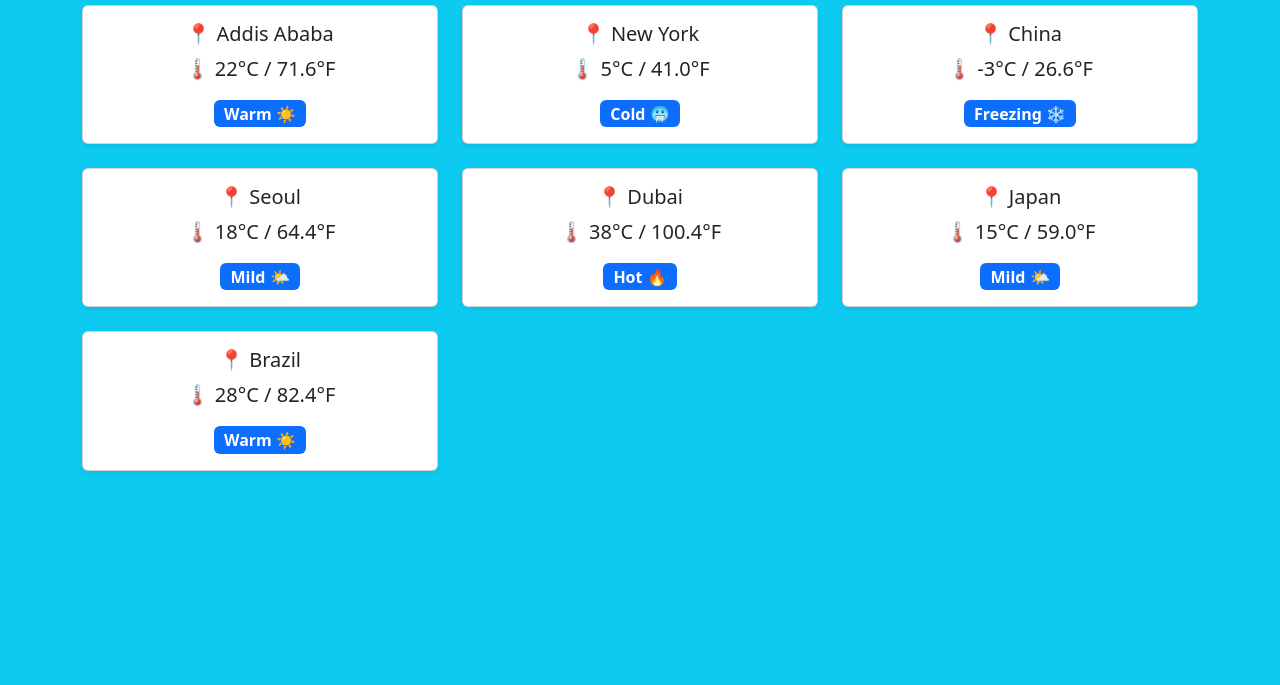
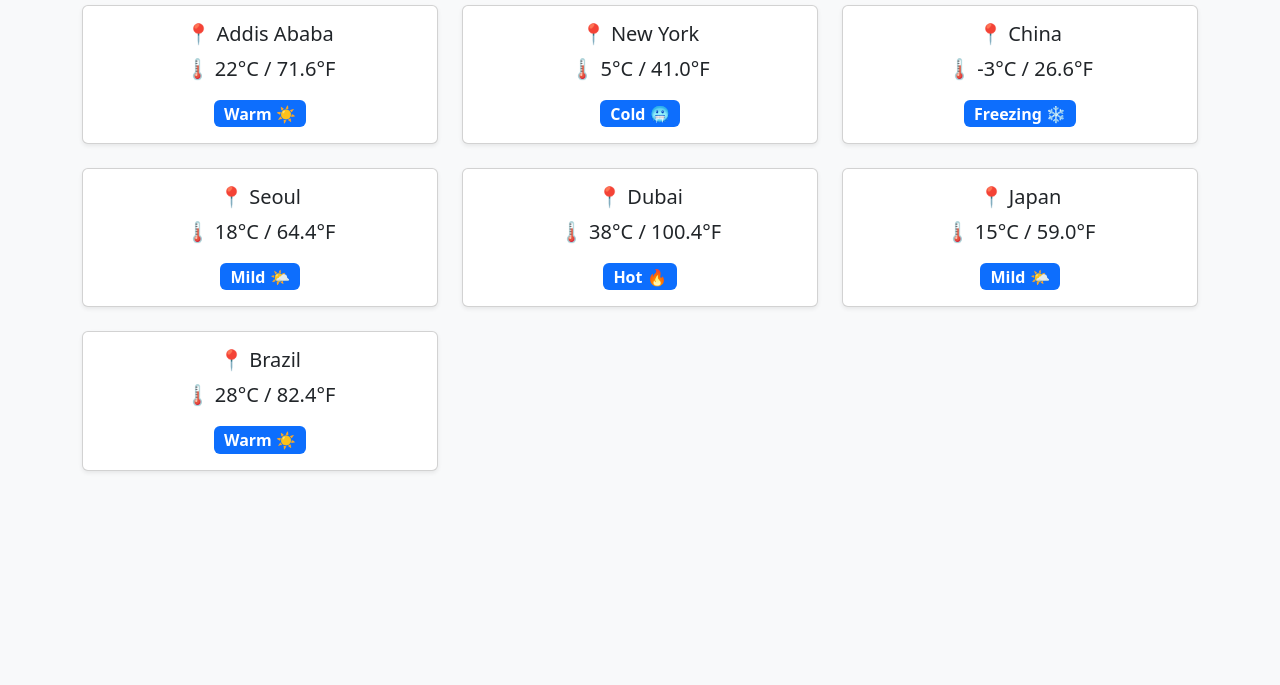
Before and after one commit to herodawit07/real-time-temperature-dashboard, a plain HTML site: page index.html in a window 1280 px wide. Shown: the part 115-800 px from the top of the page. Drawn offline with nearby package versions, Linux system fonts and the light colour scheme.

Commit message:
Update index.html

```diff
--- a/index.html
+++ b/index.html
@@ -6,7 +6,7 @@
     <title>Real-Time Temperature Dashboard</title>
     <link href="https://cdn.jsdelivr.net/npm/bootstrap@5.3.5/dist/css/bootstrap.min.css" rel="stylesheet" integrity="sha384-SgOJa3DmI69IUzQ2PVdRZhwQ+dy64/BUtbMJw1MZ8t5HZApcHrRKUc4W0kG879m7" crossorigin="anonymous">
   </head>
-  <body class="bg-info">
+  <body class="bg-light">
 
     <div class="container py-5">
       <h1 class="text-center mb-4">🌬️ ☀️ Real-Time Temperature Dashboard ☀️ 🌬️</h1>
```
